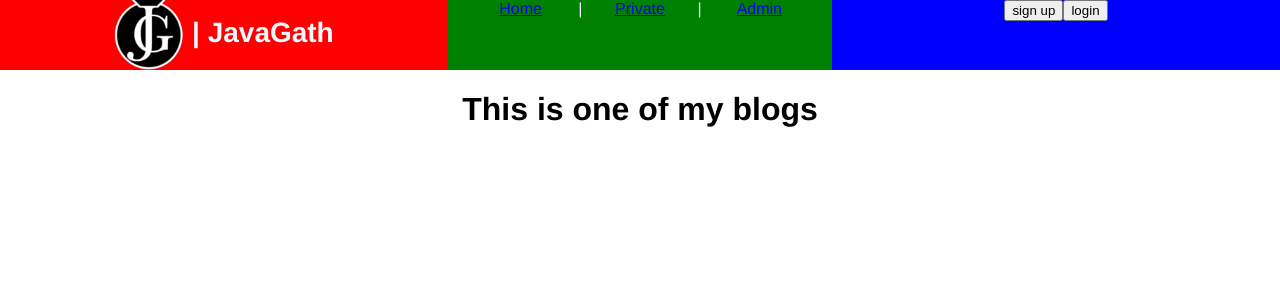
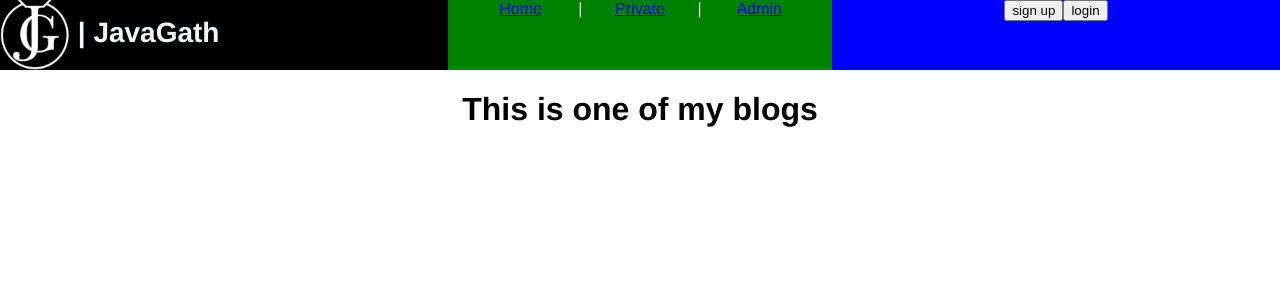
Before and after one commit to JavaGath/blog-web, a Vue app: page / in a window 1280 px wide. Shown: the top 300 px of the page. Built offline with nearby package versions, Linux system fonts and the light colour scheme.

Commit message:
header logo position

```diff
--- a/src/assets/base.css
+++ b/src/assets/base.css
@@ -12,3 +12,7 @@
     vertical-align: middle;
     height: 70px;
 }
+
+.left-align {
+    text-align: left;
+}
--- a/src/components/HeaderComponent.vue
+++ b/src/components/HeaderComponent.vue
@@ -1,6 +1,6 @@
 <template>
   <header>
-    <HeaderLogo class="background-dev-red width-35"></HeaderLogo>
+    <HeaderLogo class="width-35 left-align"></HeaderLogo>
     <NavBar class="background-dev-green width-30"></NavBar>
     <HeaderSocial class="background-dev-blue width-35"></HeaderSocial>
   </header>
```
